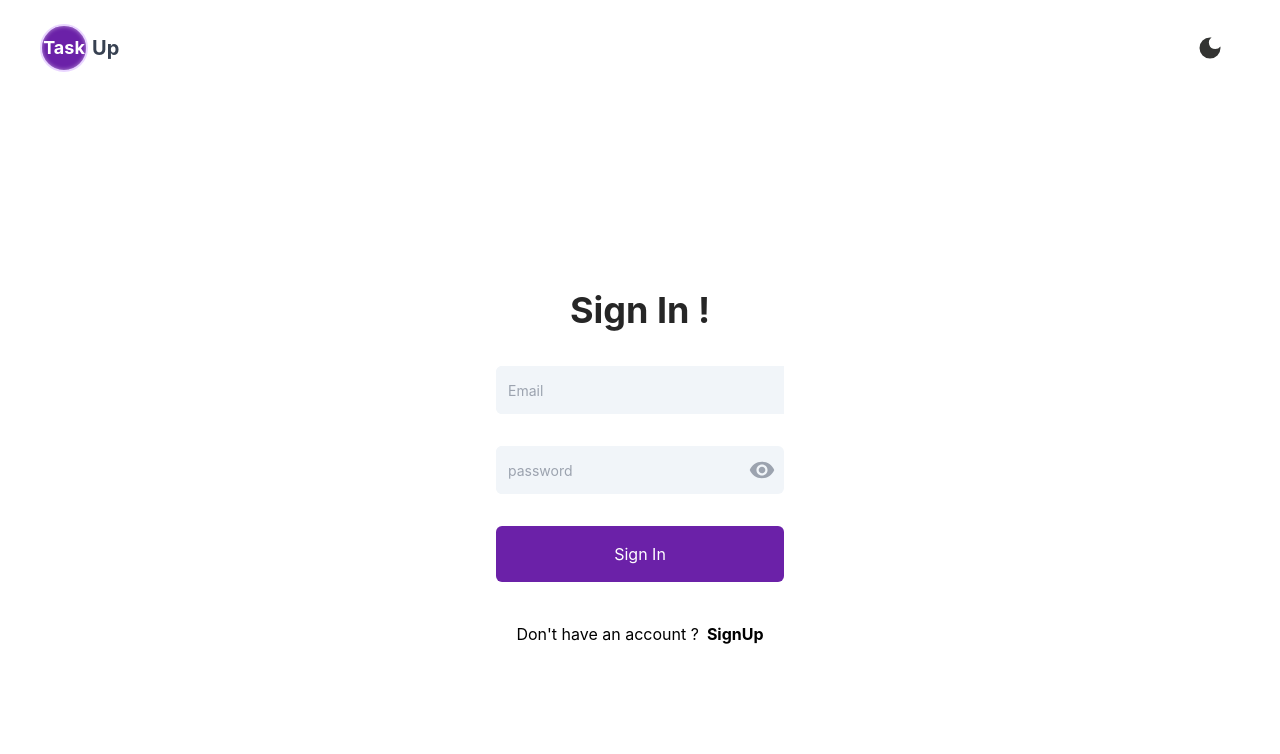
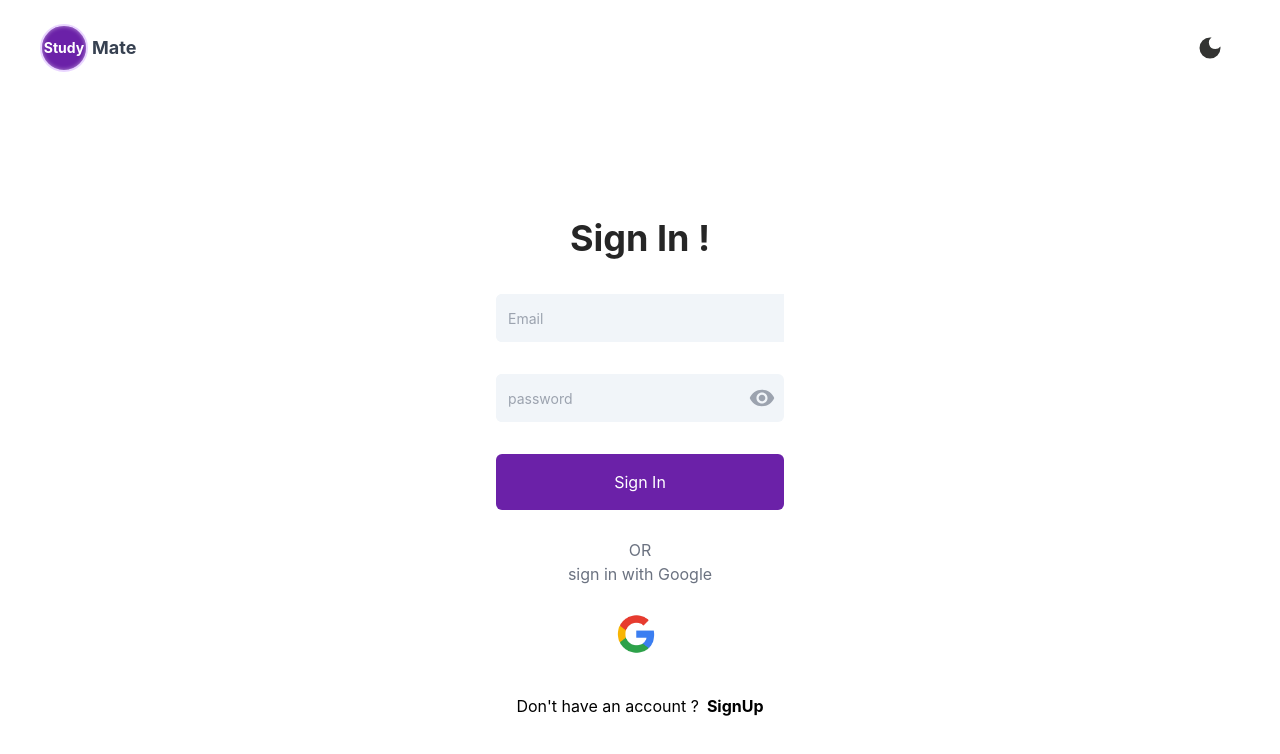
Before and after one commit to huzaifa-190/TaskUp, a React (Vite) app: page /sign-in in a window 1280 px wide. Shown: the top 754 px of the page. Built offline with nearby package versions, Linux system fonts and the light colour scheme; no server answers.

Commit message:
manage tasks module done

```diff
--- a/package.json
+++ b/package.json
@@ -10,6 +10,7 @@
     "preview": "vite preview"
   },
   "dependencies": {
+    "@google/generative-ai": "^0.21.0",
     "@vercel/analytics": "^1.3.1",
     "dotenv": "^16.4.5",
     "firebase": "^10.13.0",
--- a/src/DataBase/FirebaseConfig.js
+++ b/src/DataBase/FirebaseConfig.js
@@ -1,6 +1,6 @@
 // Import the functions you need from the SDKs you need
 import { initializeApp } from "firebase/app";
-import { getAuth } from "firebase/auth";
+import { getAuth ,GoogleAuthProvider} from "firebase/auth";
 import { getAnalytics } from "firebase/analytics";
 // TODO: Add SDKs for Firebase products that you want to use
 // https://firebase.google.com/docs/web/setup#available-libraries
@@ -22,5 +22,6 @@ const firebaseConfig = {
 const app = initializeApp(firebaseConfig);
 const analytics = getAnalytics(app);
 const auth = getAuth();
+const provider = new GoogleAuthProvider();
 export default app;
-export {auth,analytics}
+export {auth,analytics,provider}
--- a/src/Hooks/useAuth.js
+++ b/src/Hooks/useAuth.js
@@ -1,6 +1,7 @@
 import { useState, useEffect } from 'react';
-import { onAuthStateChanged, signInWithEmailAndPassword, signOut, createUserWithEmailAndPassword } from 'firebase/auth';
-import {auth} from "../DataBase/FirebaseConfig"
+import { onAuthStateChanged, signInWithEmailAndPassword, signOut, createUserWithEmailAndPassword, GoogleAuthProvider,
+  signInWithPopup } from 'firebase/auth';
+import {auth,provider} from "../DataBase/FirebaseConfig"
 import { toast } from 'react-toastify';
 
 
@@ -68,7 +69,17 @@ function useAuth() {
       setLoading(false);
     }
   };
+  const Google_Auth = () => {
 
+    signInWithPopup(auth, provider)
+    .then((result) => {
+      const user = result.user;
+      setUser(user); // Store the user info in the state
+    })
+    .catch((error) => {
+      console.error('Error during Google sign-in:', error);
+    });
+  }
 
   return {
     currentUser,
@@ -76,6 +87,7 @@ function useAuth() {
     signUp,
     signIn,
     logOut,
+    Google_Auth
   };
 }
 
--- a/src/components/Auth/SignIn.jsx
+++ b/src/components/Auth/SignIn.jsx
@@ -10,7 +10,7 @@ import { IoMdEyeOff } from "react-icons/io";
 
 function SignUp() {
   const navigate = useNavigate();
-  const { signIn, loading } = useAuth();
+  const { signIn, loading,Google_Auth } = useAuth();
   const [email, setEmail] = useState("");
   const [password, setPassword] = useState("");
   const [passwordShown, setPasswordShown] = useState(false)
@@ -67,6 +67,18 @@ function SignUp() {
     } else {
       console.log("form errors i.e empty fields -> ", formErrors);
     }
+  };
+
+  const handleGoogleSignIn = async () => {
+    const user = await Google_Auth()
+    signInWithPopup(auth, provider)
+      .then((result) => {
+        const user = result.user;
+        setUser(user); // Store the user info in the state
+      })
+      .catch((error) => {
+        console.error('Error during Google sign-in:', error);
+      });
   };
 
   // ---------------------------------------------------- RETURN -----------------------------------------------
@@ -136,13 +148,47 @@ function SignUp() {
             "Sign In"
           )}
         </button>
+           {/* Separator */}
+      <div className="flex flex-col items-center justify-center w-full max-w-xs my-2">
+        {/* <hr className="w-full border-gray-300" /> */}
+        <span className="px-3 text-gray-500">OR</span>
+        <span className="px-3 text-gray-500">sign in with Google</span>
+        {/* <hr className="w-full border-gray-300" /> */}
+      </div>
+
+
+
+        <button
+          disabled={loading}
+          className={`btn w-72 py-0 ${
+            loading ? "opacity-60" : "opacity-100"
+          }`}
+          onClick={handleGoogleSignIn}
+        >
+          {loading ? (
+            <ClipLoader
+              color={"white"}
+              size={20}
+              aria-label="Signing In ..."
+              data-testid="loader"
+            />
+          ) :  <img
+          src="/google.png" // Path to image in public folder
+          alt="icon"
+          className="w-10 h-10 inline-block mr-2" // Adjust size and spacing
+        />
+        }
+        </button>
+
+
+
         <h1 className="mt-5">
           Don't have an account ?
           <button
             className="font-bold ml-2 btn "
             onClick={() => navigate("/sign-up")}
           >
-            SignUp{" "}
+            SignUp
           </button>
         </h1>
       </div>
--- /dev/null
+++ b/src/components/GenAi.jsx
@@ -0,0 +1,49 @@
+// components/Homepage.js
+
+import { GoogleGenerativeAI } from "@google/generative-ai";
+import { React, useState } from "react";
+import { useNavigate } from "react-router-dom";
+
+
+const genAI = new GoogleGenerativeAI('AIzaSyCA2Sbx6KZfo67BAkAR9fbmlGqyMCybDkE');
+// const genAI = new GoogleGenerativeAI(import.meta.env.GEN_API_KEY);
+const model = genAI.getGenerativeModel({ model: "gemini-pro" });
+
+
+
+export default function Header() {
+  const [search, setSearch] = useState('');
+  const handleChangeSearch = (e) => {
+      setSearch(e.target.value);
+  }
+  const [aiResponse, setResponse] = useState('');
+
+  // --------------------------------------------------------------- METHODS ----------------------------------------------------------------
+
+  // Generative AI Call to fetch dishes
+
+async function aiRun() {
+  const prompt = `random meals related to chicken category with images and prices`;
+  const result = await model.generateContent(prompt);
+  const response = result.response;
+  const text = response.text();
+  console.log('Geminin Response : ',text)
+  setResponse(text);
+}
+
+// button event trigger to consume gemini Api
+
+const handleClick = () => {
+    console.log('Runnuing aiRun...')
+  aiRun();
+}
+return (
+    <div>
+      <div style={{ display: 'flex' }}>
+        <input placeholder='Search Food with Category using Generative AI' onChange={(e) => handleChangeSearch(e)} />
+        <button style={{ marginLeft: '20px' }} onClick={() => handleClick()}>Search</button>
+      </div>
+      {/* <p>{aiResponse}</p> */}
+    </div>
+);
+}
--- a/src/components/Header.jsx
+++ b/src/components/Header.jsx
@@ -8,6 +8,7 @@ import { PiSignOutBold } from "react-icons/pi";
 import useAuth from "../Hooks/useAuth";
 import useFireStore from "../Hooks/useFireStore";
 import ConfirmModal from "./ConfirmModal";
+import GenAi from "./GenAi.jsx"
 
 export default function Header() {
   const { logOut, currentUser, loading } = useAuth();
@@ -42,14 +43,18 @@ export default function Header() {
           className="flex items-center gap-1 btn"
           onClick={() => location.reload()}
         >
-          <h1 className="inner-white-shadow flex items-center justify-center h-10 w-10 sm:h-12 sm:w-12 p-4 rounded-full bg-purple-800 text-white border-purple-200 border-2   text-sm sm:text-lg font-bold">
-            Task
+          <h1 className="inner-white-shadow flex items-center justify-center h-10 w-10 sm:h-12 sm:w-12 p-4 rounded-full bg-purple-800 text-white border-purple-200 border-2   text-sm sm:text-md font-bold">
+            Study
           </h1>
-          <h1 className="text-md text-gray-700 sm:text-xl font-bold">Up</h1>
+          <h1 className="text-md text-gray-700 sm:text-lg font-bold">Mate</h1>
         </button>
 
         {/* Right Div in Header containing email and avatar */}
         <div className="flex flex-wrap-reverse ml-auto items-center justify-end px-4 gap-5 sm:gap-5   ">
+
+          {/* <GenAi/> */}
+
+
           <h2 className="flex sm:flex text-sm sm:text-lg font-semibold text-gray-600">
             {currentUser && currentUser.email}
             {/* --- {currentUser && currentUser.uid} */}
--- a/src/components/TaskInfoModal.jsx
+++ b/src/components/TaskInfoModal.jsx
@@ -76,7 +76,7 @@ function TaskInfoModal({
 
         if (view.toLowerCase() === "create") {
           AddTask(newTask);
-          console.log("Added task, now adding tag...");
+          console.log("Added task, now adding Subject...");
 
           const tagTitles = tags.map((tg) => tg.title.toLowerCase().trim());
           const tagExists = tagTitles.includes(newTag.title);
@@ -90,7 +90,7 @@ function TaskInfoModal({
             );
             if (prevTag && prevTag.tagColor !== newTag.tagColor) {
               UpdateTags(prevTag.id, "Tasks", newTag);
-              toast.success("Task and tag updated", { autoClose: 1000 });
+              // toast.success("Task and Subject updated", { autoClose: 1000 });
             }
           }
         } else {
@@ -166,7 +166,7 @@ function TaskInfoModal({
         )}
 
         <label htmlFor="tagField" className="labels">
-          Tag *
+          Subject *
         </label>
         <input
           list="browsers"
@@ -174,7 +174,7 @@ function TaskInfoModal({
           title={view.toUpperCase()}
           type="text"
           id="tagField"
-          placeholder="work, study, home etc."
+          placeholder="Maths, Englis etc."
           value={tag}
           // required
           onChange={(e) => {
@@ -202,7 +202,7 @@ function TaskInfoModal({
         )}
 
         <label htmlFor="tagColor" className="labels">
-          {view.toLowerCase() === "create" && "Select"} Tag color *
+          {view.toLowerCase() === "create" && "Select"} subject color *
         </label>
         <input
           type="color"
```
Also changed, not shown: public/google.png (added), 1 other file (tests, documents, lock files or other folders).
